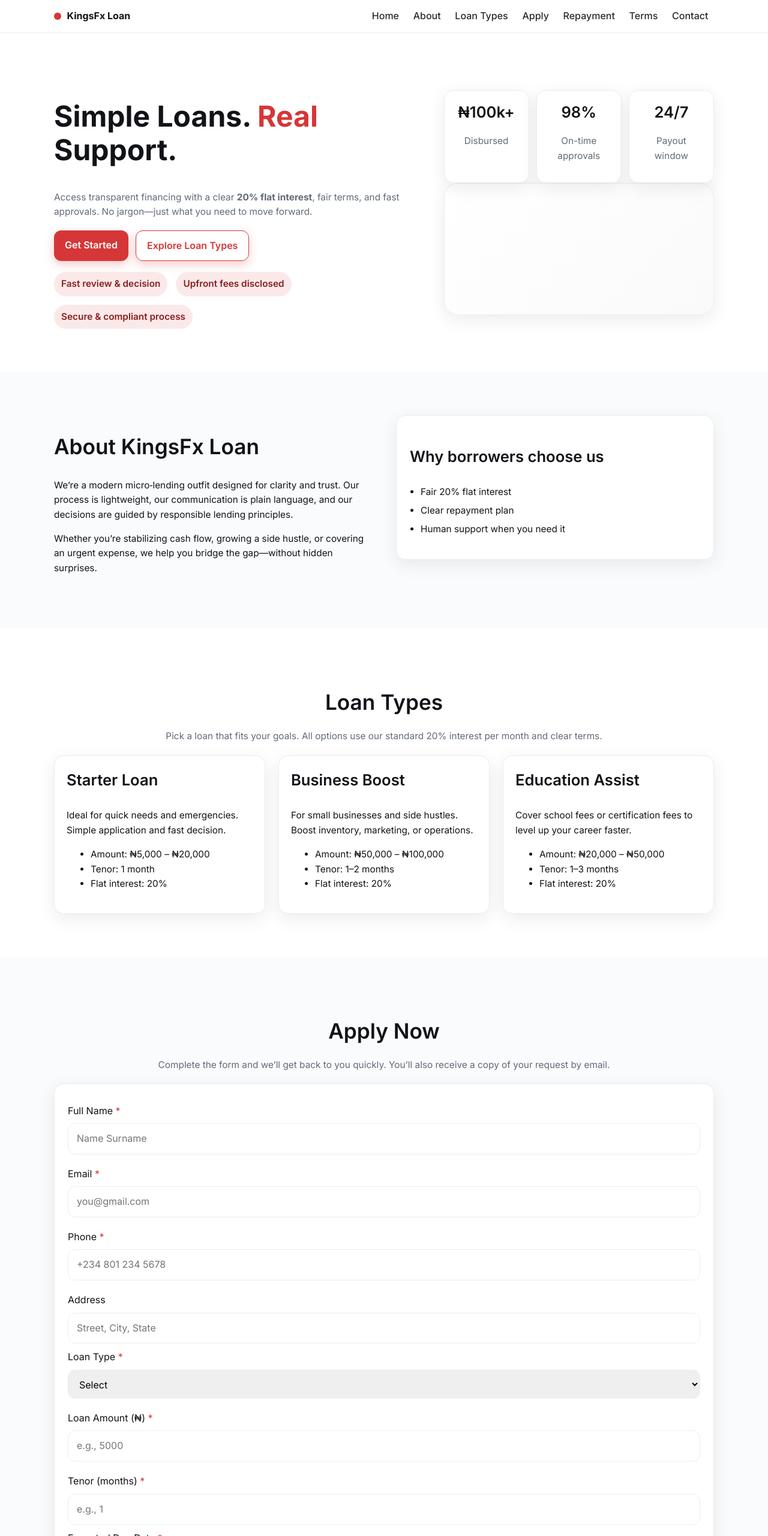
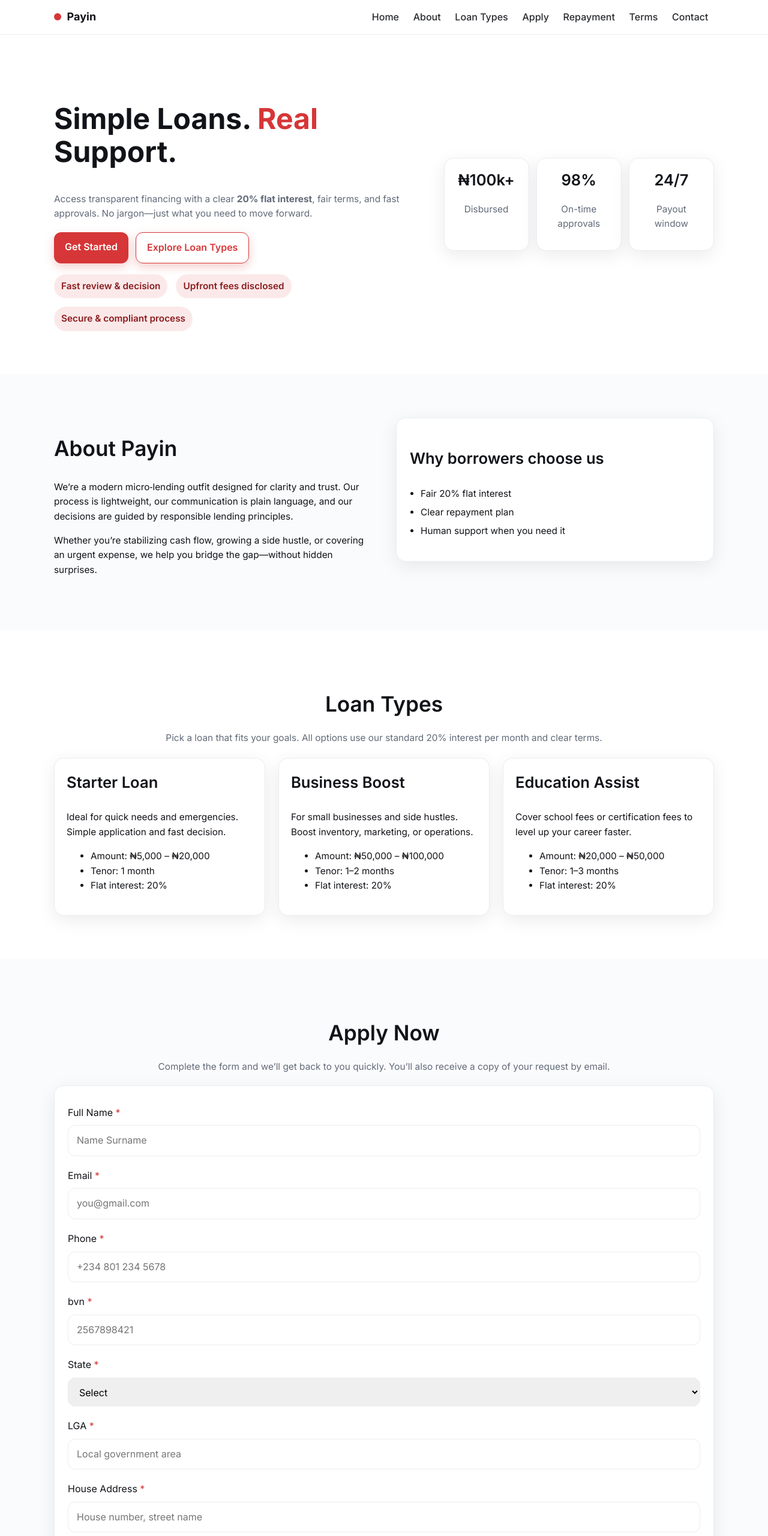
Before and after one commit to thepromzzy/Payin, a plain HTML site: page index.html in a window 1280 px wide. Shown: the top 2560 px of the page at 60% size. Drawn offline with Linux system fonts and the light colour scheme.

Commit message:
added some changes and updates to Payin

```diff
--- a/index.html
+++ b/index.html
@@ -4,7 +4,7 @@
 <head>
     <meta charset="utf-8" />
     <meta name="viewport" content="width=device-width, initial-scale=1" />
-    <title>KingsFx Loan — Simple, Fair, Fast</title>
+    <title>Payin — Simple, Fair, Fast Loan</title>
     <meta name="description"
         content="Get a transparent loan with fair 20% interest, clear terms, and fast approval. Built for clarity and trust." />
     <link rel="stylesheet" href="style.css" />
@@ -14,21 +14,11 @@
 </head>
 
 <body>
-    <!-- Suspended overlay (shown if account is locked) -->
-    <div id="suspend-overlay" class="hidden" aria-hidden="true">
-        <div class="suspend-card">
-            <h2>Account Suspended</h2>
-            <p>Your access is temporarily locked due to missed repayment. Please contact support or settle your balance
-                to restore access.</p>
-            <button id="request-review-btn" class="btn">I've Repaid — Request Review</button>
-            <small>This is a demo-only lock. In production this action notifies our team.</small>
-        </div>
-    </div>
 
     <header class="site-header">
         <div class="container nav-wrap">
             <a href="#" class="brand">
-                <span class="dot"></span> KingsFx Loan
+                <span class="dot"></span> Payin
             </a>
             <nav id="nav" class="nav">
                 <a href="#hero">Home</a>
@@ -75,7 +65,6 @@
                         <p>Payout window</p>
                     </div>
                 </div>
-                <div class="device"></div>
             </div>
         </div>
     </section>
@@ -84,7 +73,7 @@
     <section id="about" class="section light">
         <div class="container grid-2">
             <div class="reveal">
-                <h2>About KingsFx Loan</h2>
+                <h2>About Payin</h2>
                 <p>We’re a modern micro‑lending outfit designed for clarity and trust. Our process is lightweight, our
                     communication is plain language, and our decisions are guided by responsible lending principles.</p>
                 <p>Whether you’re stabilizing cash flow, growing a side hustle, or covering an urgent expense, we help
@@ -170,8 +159,62 @@
                     <span class="error" id="err-phone"></span>
                 </div>
                 <div class="form-row">
-                    <label>Address</label>
-                    <input type="text" name="address" placeholder="Street, City, State" />
+                    <label>bvn <span class="req">*</span></label>
+                    <input type="tel" name="bvn" required placeholder="2567898421" />
+                    <span class="error" id="err-bvn"></span>
+                </div>
+                <div class="form-row">
+                    <label>State <span class="req">*</span></label>
+                    <select name="state" required>
+                        <option value="">Select</option>
+                        <option>Abia</option>
+                        <option>Adamawa</option>
+                        <option>Akwa Ibom</option>
+                        <option>Anambra</option>
+                        <option>Bauchi</option>
+                        <option>Bayelsa</option>
+                        <option>Benue</option>
+                        <option>Borno</option>
+                        <option>Cross River</option>
+                        <option>Delta</option>
+                        <option>Ebonyi</option>
+                        <option>Edo</option>
+                        <option>Ekiti</option>
+                        <option>Enugu</option>
+                        <option>Gombe</option>
+                        <option>Imo</option>
+                        <option>Jigawa</option>
+                        <option>Kaduna</option>
+                        <option>Kano</option>
+                        <option>Katsina</option>
+                        <option>Kebbi</option>
+                        <option>Kogi</option>
+                        <option>Kwara</option>
+                        <option>Lagos</option>
+                        <option>Nasarawa</option>
+                        <option>Niger</option>
+                        <option>Ogun</option>
+                        <option>Ondo</option>
+                        <option>Osun</option>
+                        <option>Oyo</option>
+                        <option>Plateau</option>
+                        <option>Rivers</option>
+                        <option>Sokoto</option>
+                        <option>Taraba</option>
+                        <option>Yobe</option>
+                        <option>Zamfara</option>
+                    </select>
+                    <span class="error" id="err-state"></span>
+                </div>
+                <div class="form-row">
+                    <label>LGA <span class="req">*</span></label>
+                    <input type="text" name="localGovernmentArea" placeholder="Local government area" />
+                    <span class="error" id="err-localGovernmentArea"></span>
+                </div>
+                <div class="form-row">
+                    <label>House Address <span class="req">*</span></label>
+                    <input type="text" name="address" placeholder="House number, street name" />
+                    <span class="error" id="err-address"></span>
                 </div>
                 <div class="form-row">
                     <label>Loan Type <span class="req">*</span></label>
@@ -190,8 +233,14 @@
                     <span class="error" id="err-amount"></span>
                 </div>
                 <div class="form-row">
-                    <label>Tenor (months) <span class="req">*</span></label>
-                    <input type="number" name="tenor" required min="1" max="3" placeholder="e.g., 1" />
+                    <label>Tenor (loan time frame) <span class="req">*</span></label>
+                    <select name="tenor" required>
+                        <option value="">Select</option>
+                        <option>1 month</option>
+                        <option>2 months</option>
+                        <option>3 months</option>
+                    </select>
+                    <span class="error" id="err-tenor"></span>
                 </div>
                 <div class="form-row">
                     <label>Expected Due Date <span class="req">*</span></label>
@@ -199,9 +248,10 @@
                     <span class="error" id="err-dueDate"></span>
                 </div>
                 <div class="form-row">
-                    <label>Your Bank Account Details (compulsory)</label>
-                    <textarea name="notes" rows="4"
-                        placeholder="Input your bank name, account number and account name…"></textarea>
+                    <label>Your Bank Account Details (compulsory for disbursement) <span class="req">*</span></label>
+                    <textarea name="accountDetails" rows="4"
+                        placeholder="Input your bank name, account number and account name"></textarea>
+                    <span class="error" id="err-accountDetails"></span>
                 </div>
                 <div class="form-row consent">
                     <label>
@@ -291,15 +341,15 @@
     <footer id="contact" class="footer">
         <div class="container footer-grid">
             <div>
-                <a href="#hero" class="brand"><span class="dot"></span> KingsFx Loan</a>
+                <a href="#hero" class="brand"><span class="dot"></span> Payin</a>
                 <p class="muted">Clear. Modern. Responsible lending.</p>
             </div>
             <div>
                 <h4>Contact</h4>
                 <ul class="list">
-                    <li>Email: <a href="mailto:you@yourdomain.com">kingsfx@gmail.com</a></li>
+                    <li>Email: <a href="mailto:you@yourdomain.com">Payin@gmail.com</a></li>
                     <li>Phone: <a href="tel:+2348012345678">+234 701 854 0811</a></li>
-                    <li>Address: Lagos, Nigeria</li>
+                    <li>Address: Abia State, Nigeria</li>
                 </ul>
             </div>
             <div>
@@ -312,7 +362,7 @@
             </div>
         </div>
         <div class="copy">
-            © <span id="year"></span> KingsFx Loan — All rights reserved.
+            © <span id="year"></span> Payin — All rights reserved.
         </div>
     </footer>
 
--- a/script.js
+++ b/script.js
@@ -87,20 +87,25 @@ function showError(field, message) {
   if(errEl) errEl.textContent = message;
 }
 
-form.addEventListener('submit', async (e)=>{
+form.addEventListener('submit', async (e) => {
   e.preventDefault();
-  clearErrors();
 
+  let valid = true;
   const data = Object.fromEntries(new FormData(form).entries());
-  let valid = true;
 
   // --- Validation rules ---
   if (!data.fullName) { showError("fullName", "Please enter your full name."); valid = false; }
   if (!data.email) { showError("email", "Please enter your email."); valid = false; }
   if (!data.phone) { showError("phone", "Please enter your phone number."); valid = false; }
+  if (!data.bvn) { showError("bvn", "Please enter your bvn number."); valid = false; }
+  if (!data.state) { showError("state", "Please enter your state."); valid = false; }
+  if (!data.localGovernmentArea) { showError("localGovernmentArea", "Please enter your local government area."); valid = false; }
+  if (!data.address) { showError("address", "Please enter your house number and street name."); valid = false; }
   if (!data.loanType) { showError("loanType", "Please select a loan type."); valid = false; }
   if (!data.amount) { showError("amount", "Please enter the loan amount."); valid = false; }
+  if (!data.tenor) { showError("tenor", "Please select a tenor."); valid = false; }
   if (!data.dueDate) { showError("dueDate", "Please select a due date."); valid = false; }
+  if (!data.accountDetails) { showError("accountDetails", "Please input your bank account."); valid = false; }
   if (!data.agree) { showError("agree", "You must agree to continue."); valid = false; }
 
   if (!valid) {
--- a/style.css
+++ b/style.css
@@ -97,9 +97,11 @@ body {
   align-items: center;
   gap: 0.6rem;
   font-weight: 700;
+  font-size: large;
   text-decoration: none;
   color: var(--text);
 }
+
 .brand .dot {
   width: 12px;
   height: 12px;
@@ -211,13 +213,6 @@ body {
 }
 .card-stats h3 {
   margin: 0;
-}
-.device {
-  height: 220px;
-  border-radius: 24px;
-  background: linear-gradient(135deg, #fff, #fafafa);
-  border: 1px solid var(--line);
-  box-shadow: var(--shadow);
 }
 
 .grid-2 {
```
Also changed, not shown: repayment.html (+4 -3 lines), repayment.js (+8 -5 lines).
